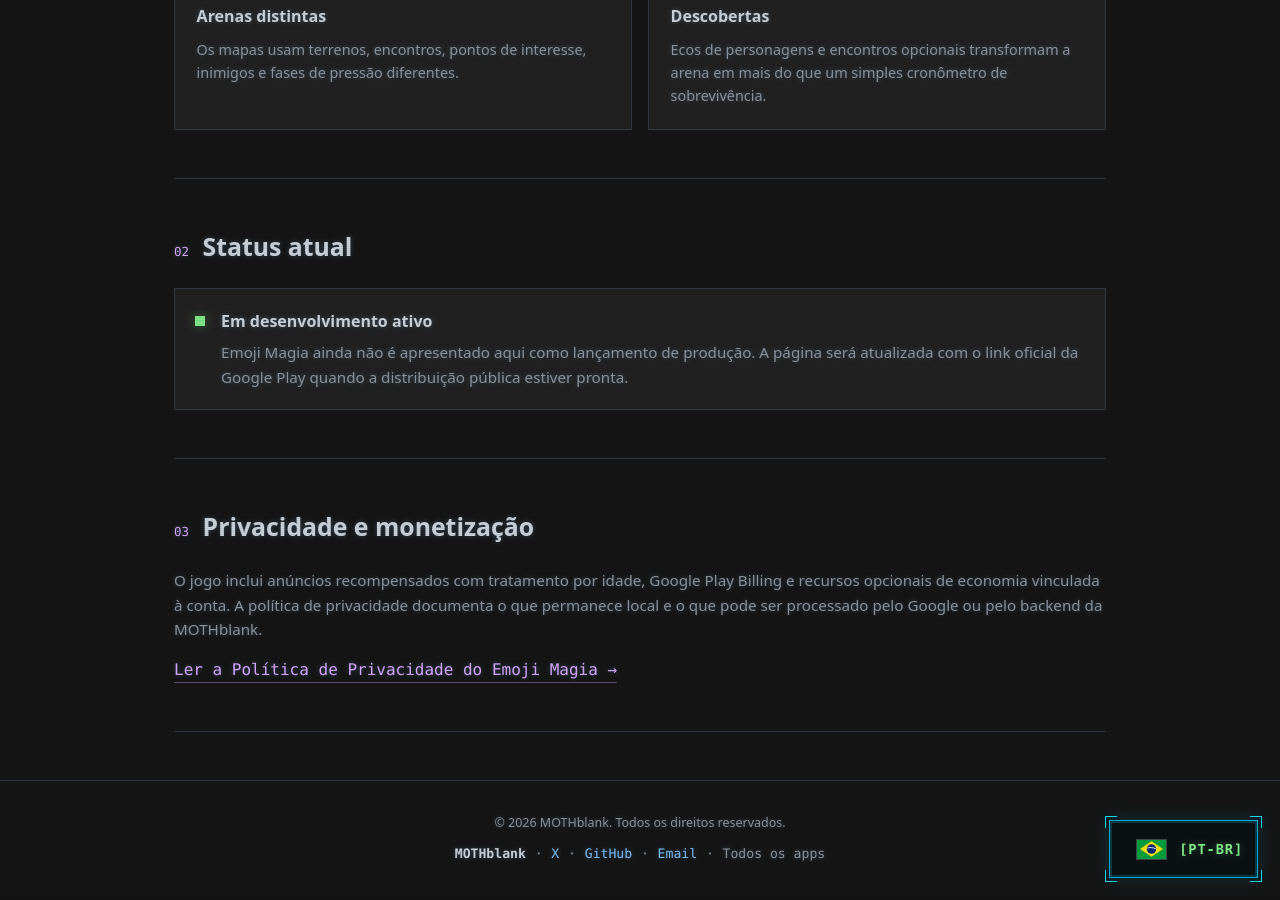
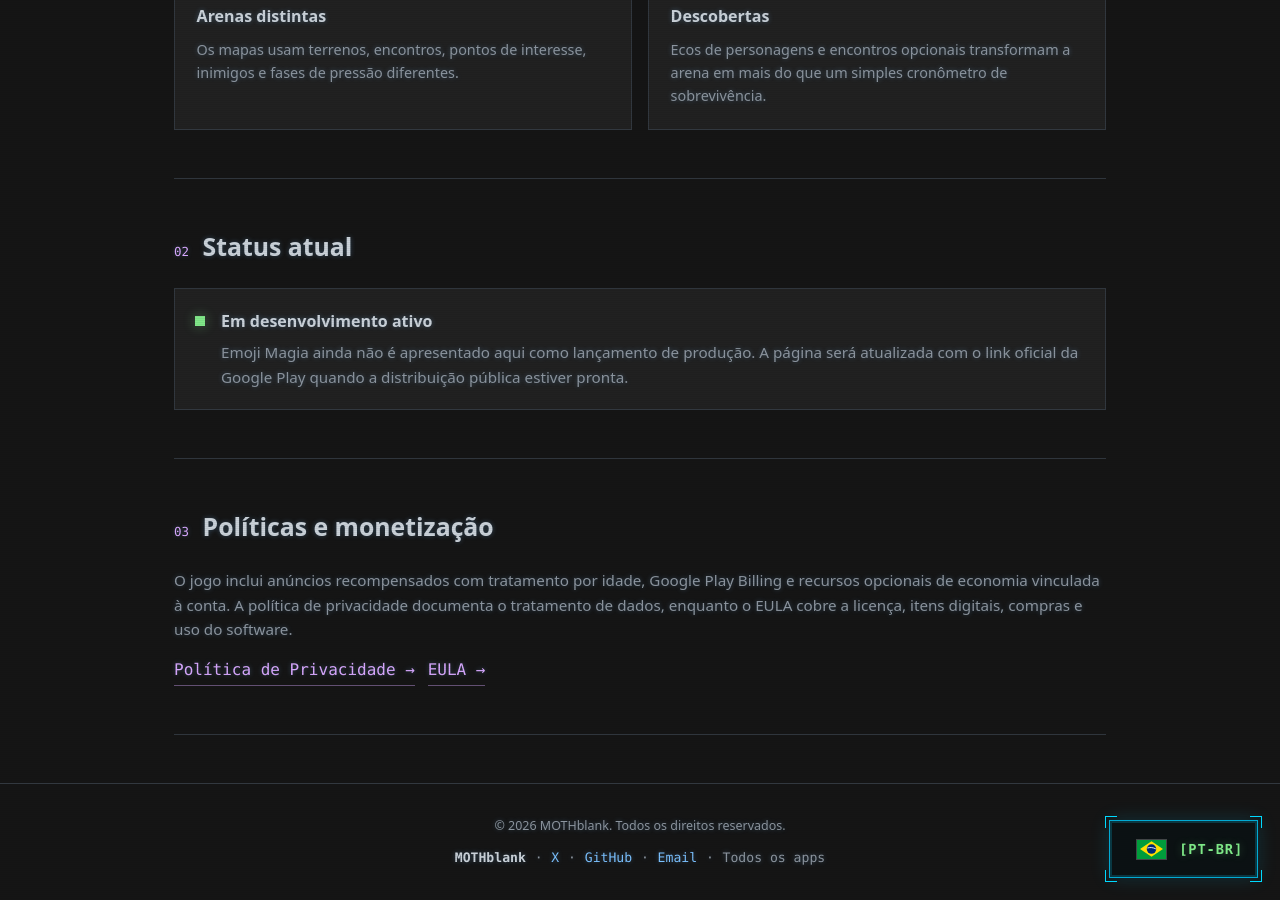
Before and after one commit to MOTHblank/mothblank.github.io, a Jekyll site: the page built from pt-BR/emoji-magia.html, in a window 1280 px wide and 900 px high, scrolled down 1155 px. Built offline with Jekyll 4.4.1, drawn with Linux system fonts in a browser that asks for light colours.

Commit message:
Add EULA to Portuguese Emoji Magia overview

```diff
--- a/pt-BR/emoji-magia.html
+++ b/pt-BR/emoji-magia.html
@@ -8,34 +8,10 @@ english_url: "/emoji-magia.html"
 permalink: "/pt-BR/emoji-magia.html"
 parent_url: "/pt-BR/index.html"
 back_label: "back_home"
-parent_url: "/pt-BR/index.html"
-back_label: "back_home"
 ---
 <main id="main-content" tabindex="-1" class="product-page">
-<section class="product-hero emoji-product">
-    <div class="product-mark" aria-hidden="true"><span>🧙</span><span>✨</span><span>⚔️</span></div>
-    <div class="product-kicker">JOGO ANDROID · DESENVOLVIMENTO ATIVO</div>
-    <h1>Emoji Magia</h1>
-    <p class="product-lede">Heróis pequenos. Magia grande. Um survivors-like de controle direto construído em torno de caos legível, personagens expressivos em emoji e combinações que definem cada partida.</p>
-    <div class="product-actions"><a href="/pt-BR/privacy-emojimagia.html" class="btn btn-emoji">Política de Privacidade</a><a href="/pt-BR/index.html" class="btn btn-secondary">Apps da MOTHblank</a></div>
-</section>
-<section class="product-section">
-    <div class="section-heading"><span>01</span><h2>Sobreviva, monte sua build, transforme</h2></div>
-    <p>Mova o herói diretamente enquanto armas e ataques de assinatura cuidam do combate. Colete XP, monte uma build de seis armas, combine passivas, evolua armas e transforme ferramentas complementares em sinergias mais fortes conforme a pressão aumenta.</p>
-    <div class="feature-grid">
-        <article class="feature-card"><span class="feature-icon">🪄</span><h3>Heróis com assinatura</h3><p>Cada personagem possui atributos, traço, habilidade, identidade visual e ataque de assinatura próprios, fora dos slots normais de armas.</p></article>
-        <article class="feature-card"><span class="feature-icon">🔀</span><h3>Decisões de build</h3><p>Armas, passivas, evoluções, sinergias e slots limitados fazem cada partida exigir escolhas reais.</p></article>
-        <article class="feature-card"><span class="feature-icon">🌙</span><h3>Arenas distintas</h3><p>Os mapas usam terrenos, encontros, pontos de interesse, inimigos e fases de pressão diferentes.</p></article>
-        <article class="feature-card"><span class="feature-icon">🧭</span><h3>Descobertas</h3><p>Ecos de personagens e encontros opcionais transformam a arena em mais do que um simples cronômetro de sobrevivência.</p></article>
-    </div>
-</section>
-<section class="product-section product-status">
-    <div class="section-heading"><span>02</span><h2>Status atual</h2></div>
-    <div class="status-line"><span class="status-dot"></span><div><strong>Em desenvolvimento ativo</strong><p>Emoji Magia ainda não é apresentado aqui como lançamento de produção. A página será atualizada com o link oficial da Google Play quando a distribuição pública estiver pronta.</p></div></div>
-</section>
-<section class="product-section">
-    <div class="section-heading"><span>03</span><h2>Privacidade e monetização</h2></div>
-    <p>O jogo inclui anúncios recompensados com tratamento por idade, Google Play Billing e recursos opcionais de economia vinculada à conta. A política de privacidade documenta o que permanece local e o que pode ser processado pelo Google ou pelo backend da MOTHblank.</p>
-    <a href="/pt-BR/privacy-emojimagia.html" class="text-cta">Ler a Política de Privacidade do Emoji Magia →</a>
-</section>
+<section class="product-hero emoji-product"><div class="product-mark" aria-hidden="true"><span>🧙</span><span>✨</span><span>⚔️</span></div><div class="product-kicker">JOGO ANDROID · DESENVOLVIMENTO ATIVO</div><h1>Emoji Magia</h1><p class="product-lede">Heróis pequenos. Magia grande. Um survivors-like de controle direto construído em torno de caos legível, personagens expressivos em emoji e combinações que definem cada partida.</p><div class="product-actions"><a href="/pt-BR/privacy-emojimagia.html" class="btn btn-emoji">Política de Privacidade</a><a href="/pt-BR/eula-emojimagia.html" class="btn btn-secondary emoji-secondary">EULA</a><a href="/pt-BR/index.html" class="btn btn-secondary">Apps da MOTHblank</a></div></section>
+<section class="product-section"><div class="section-heading"><span>01</span><h2>Sobreviva, monte sua build, transforme</h2></div><p>Mova o herói diretamente enquanto armas e ataques de assinatura cuidam do combate. Colete XP, monte uma build de seis armas, combine passivas, evolua armas e transforme ferramentas complementares em sinergias mais fortes conforme a pressão aumenta.</p><div class="feature-grid"><article class="feature-card"><span class="feature-icon">🪄</span><h3>Heróis com assinatura</h3><p>Cada personagem possui atributos, traço, habilidade, identidade visual e ataque de assinatura próprios, fora dos slots normais de armas.</p></article><article class="feature-card"><span class="feature-icon">🔀</span><h3>Decisões de build</h3><p>Armas, passivas, evoluções, sinergias e slots limitados fazem cada partida exigir escolhas reais.</p></article><article class="feature-card"><span class="feature-icon">🌙</span><h3>Arenas distintas</h3><p>Os mapas usam terrenos, encontros, pontos de interesse, inimigos e fases de pressão diferentes.</p></article><article class="feature-card"><span class="feature-icon">🧭</span><h3>Descobertas</h3><p>Ecos de personagens e encontros opcionais transformam a arena em mais do que um simples cronômetro de sobrevivência.</p></article></div></section>
+<section class="product-section product-status"><div class="section-heading"><span>02</span><h2>Status atual</h2></div><div class="status-line"><span class="status-dot"></span><div><strong>Em desenvolvimento ativo</strong><p>Emoji Magia ainda não é apresentado aqui como lançamento de produção. A página será atualizada com o link oficial da Google Play quando a distribuição pública estiver pronta.</p></div></div></section>
+<section class="product-section"><div class="section-heading"><span>03</span><h2>Políticas e monetização</h2></div><p>O jogo inclui anúncios recompensados com tratamento por idade, Google Play Billing e recursos opcionais de economia vinculada à conta. A política de privacidade documenta o tratamento de dados, enquanto o EULA cobre a licença, itens digitais, compras e uso do software.</p><div class="product-actions"><a href="/pt-BR/privacy-emojimagia.html" class="text-cta">Política de Privacidade →</a><a href="/pt-BR/eula-emojimagia.html" class="text-cta">EULA →</a></div></section>
 </main>
```
